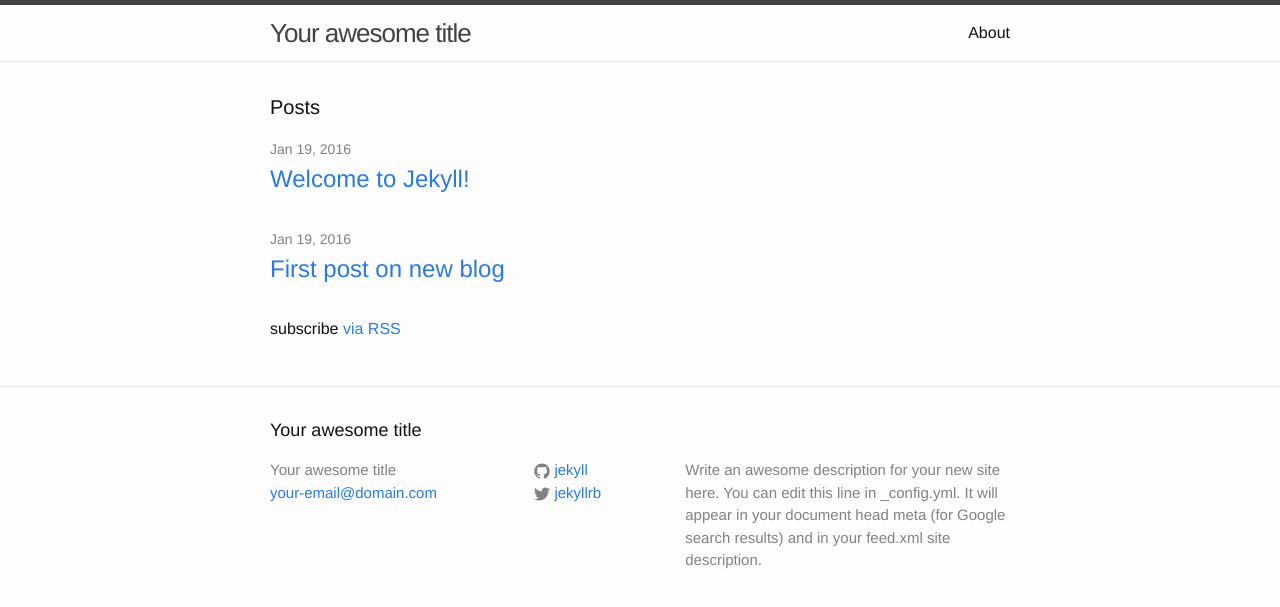
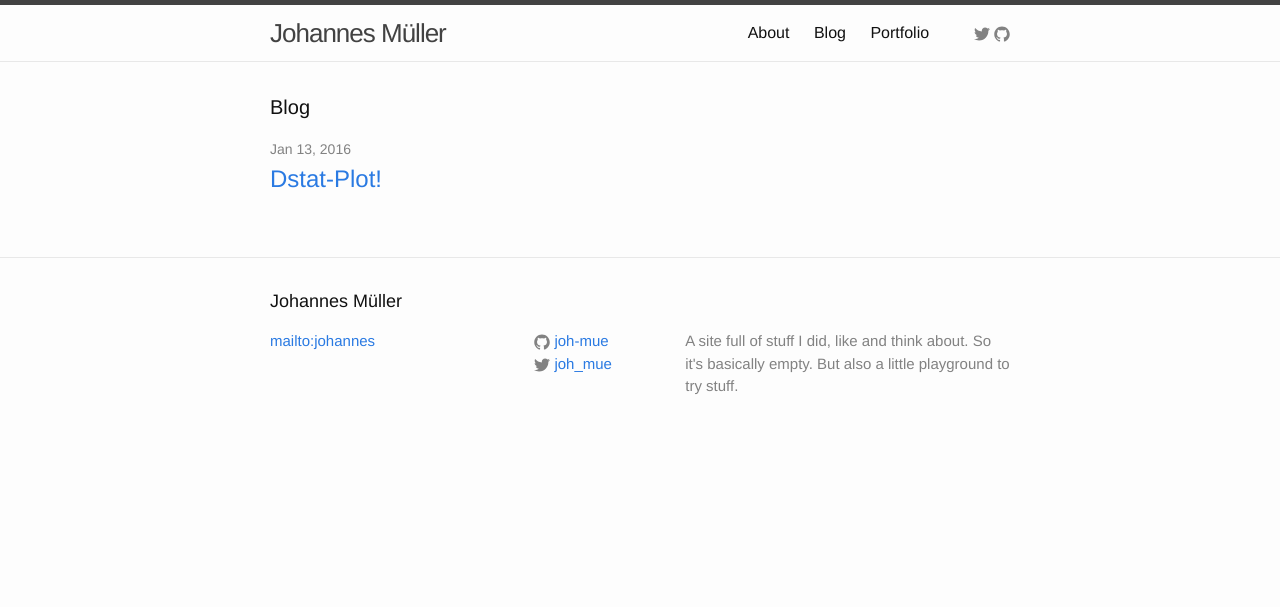
Before and after one commit to joh-mue/joh-mue.github.io, a Jekyll site: the page built from index.html, in a window 1280 px wide. Shown: the top 607 px of the page. Built offline with Jekyll 4.4.1, drawn with Linux system fonts in a browser that asks for light colours.

Commit message:
some early addtions

```diff
--- a/_config.yml
+++ b/_config.yml
@@ -6,16 +6,18 @@
 # 'jekyll serve'. If you change this file, please restart the server process.
 
 # Site settings
-title: Your awesome title
-email: your-email@domain.com
+title: Johannes Müller
+email: mue.johannes@icloud.com
 description: > # this means to ignore newlines until "baseurl:"
-  Write an awesome description for your new site here. You can edit this
-  line in _config.yml. It will appear in your document head meta (for
-  Google search results) and in your feed.xml site description.
+  A site full of stuff I did, like and think about. So it's basically empty.
+  But also a little playground to try stuff.
 baseurl: "" # the subpath of your site, e.g. /blog
-url: "http://yourdomain.com" # the base hostname & protocol for your site
-twitter_username: jekyllrb
-github_username:  jekyll
+url: "https://joh-mue.github.io" # the base hostname & protocol for your site
+twitter_username: joh_mue
+github_username:  joh-mue
 
 # Build settings
 markdown: kramdown
+
+kramdown:
+  input: GFM
--- a/_includes/footer.html
+++ b/_includes/footer.html
@@ -7,8 +7,8 @@
     <div class="footer-col-wrapper">
       <div class="footer-col footer-col-1">
         <ul class="contact-list">
-          <li>{{ site.title }}</li>
-          <li><a href="mailto:{{ site.email }}">{{ site.email }}</a></li>
+          <!-- <li>{{ site.title }}</li> -->
+          <li><a href="mailto:{{ site.email }}">mailto:johannes</a></li>
         </ul>
       </div>
 
--- a/_includes/header.html
+++ b/_includes/header.html
@@ -19,6 +19,14 @@
           <a class="page-link" href="{{ my_page.url | prepend: site.baseurl }}">{{ my_page.title }}</a>
           {% endif %}
         {% endfor %}
+        <a class="page-link" href="{{ my_page.url | prepend: site.baseurl }}">{{ my_page.title }}</a>
+        {% if site.twitter_username %}
+            {% include icon-twitter-notext.html username=site.twitter_username %}
+        {% endif %}
+
+        {% if site.github_username %}
+          {% include icon-github-notext.html username=site.github_username %}
+        {% endif %}
       </div>
     </nav>
 
--- /dev/null
+++ b/_includes/icon-github-notext.html
@@ -0,0 +1 @@
+<a href="https://github.com/{{ include.username }}"><span class="icon icon--github">{% include icon-github.svg %}</span><span class="username">  </span></a>
--- /dev/null
+++ b/_includes/icon-twitter-notext.html
@@ -0,0 +1 @@
+<a href="https://twitter.com/{{ include.username }}"><span class="icon icon--twitter">{% include icon-twitter.svg %}</span><span class="username">  </span></a>
--- a/_posts/2016-01-19-welcome-to-jekyll.markdown
+++ /dev/null
@@ -1,25 +0,0 @@
----
-layout: post
-title:  "Welcome to Jekyll!"
-date:   2016-01-19 17:19:00 +0100
-categories: jekyll update
----
-You’ll find this post in your `_posts` directory. Go ahead and edit it and re-build the site to see your changes. You can rebuild the site in many different ways, but the most common way is to run `jekyll serve`, which launches a web server and auto-regenerates your site when a file is updated.
-
-To add new posts, simply add a file in the `_posts` directory that follows the convention `YYYY-MM-DD-name-of-post.ext` and includes the necessary front matter. Take a look at the source for this post to get an idea about how it works.
-
-Jekyll also offers powerful support for code snippets:
-
-{% highlight ruby %}
-def print_hi(name)
-  puts "Hi, #{name}"
-end
-print_hi('Tom')
-#=> prints 'Hi, Tom' to STDOUT.
-{% endhighlight %}
-
-Check out the [Jekyll docs][jekyll-docs] for more info on how to get the most out of Jekyll. File all bugs/feature requests at [Jekyll’s GitHub repo][jekyll-gh]. If you have questions, you can ask them on [Jekyll Talk][jekyll-talk].
-
-[jekyll-docs]: http://jekyllrb.com/docs/home
-[jekyll-gh]:   https://github.com/jekyll/jekyll
-[jekyll-talk]: https://talk.jekyllrb.com/
--- a/index.html
+++ b/index.html
@@ -4,7 +4,9 @@ layout: default
 
 <div class="home">
 
-  <h1 class="page-heading">Posts</h1>
+  <!-- <img class="big-logo" src="/assets/i love less.jpg"></img> -->
+
+  <h1 class="page-heading">Blog</h1>
 
   <ul class="post-list">
     {% for post in site.posts %}
@@ -18,6 +20,6 @@ layout: default
     {% endfor %}
   </ul>
 
-  <p class="rss-subscribe">subscribe <a href="{{ "/feed.xml" | prepend: site.baseurl }}">via RSS</a></p>
+  <!-- <p class="rss-subscribe">subscribe <a href="{{ "/feed.xml" | prepend: site.baseurl }}">via RSS</a></p> -->
 
 </div>
```
Also changed, not shown: _posts/2016-01-13-dstat-plot.md (added, +94 -0 lines), _posts/2016-01-19-first-post-on-new-blog.md (deleted, +0 -14 lines), blog.md (added, +9 -0 lines), portfolio.md (added, +18 -0 lines), 1 other file.
